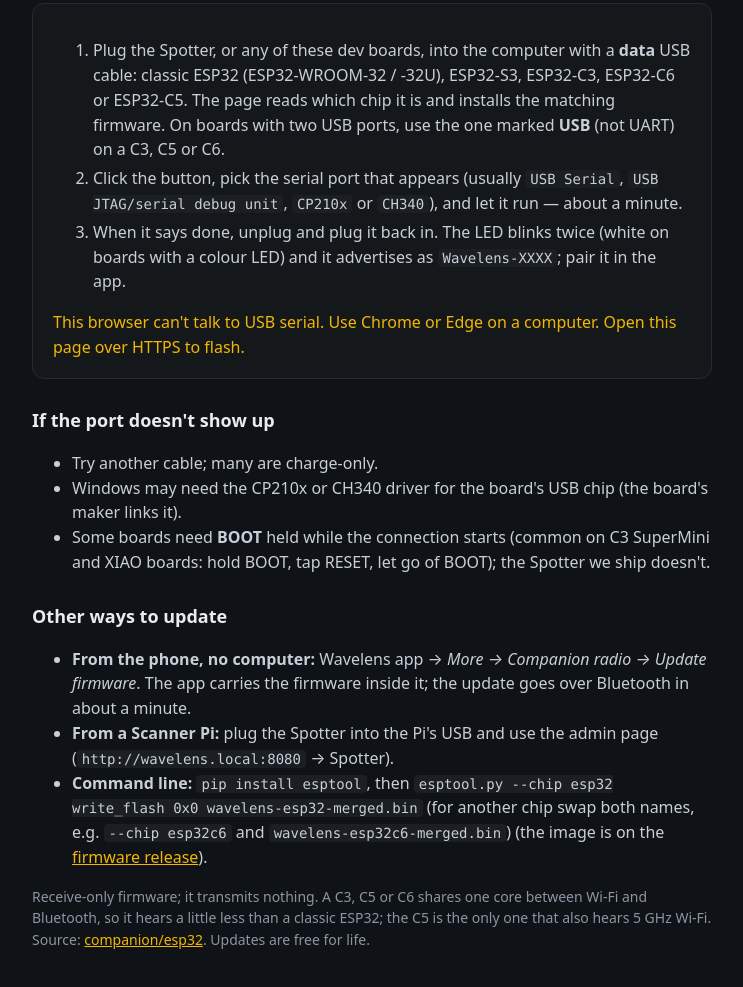
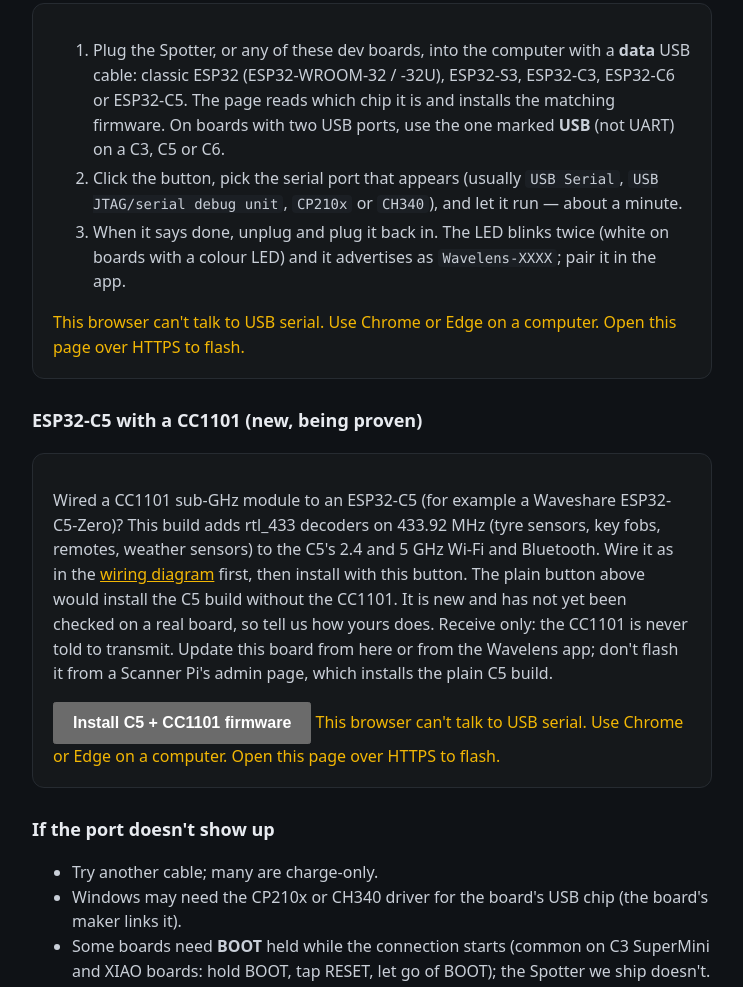
Before and after one commit to pmcbrien/wavelens, a plain HTML site: page docs/flash/index.html in a window 1280 px wide. Shown: the part 218-1205 px from the top of the page, without its empty margins (268-1011 px from the left). Drawn offline with Linux system fonts and the light colour scheme; no server answers.

Commit message:
Spotter firmware 2026.11.18.4 (a591149)

```diff
--- a/docs/flash/index.html
+++ b/docs/flash/index.html
@@ -40,6 +40,16 @@
     </esp-web-install-button>
   </div>
 
+  <h2 id="c5-cc1101">ESP32-C5 with a CC1101 (new, being proven)</h2>
+  <div class="box">
+    <p>Wired a CC1101 sub-GHz module to an ESP32-C5 (for example a Waveshare ESP32-C5-Zero)? This build adds rtl_433 decoders on 433.92&nbsp;MHz (tyre sensors, key fobs, remotes, weather sensors) to the C5's 2.4 and 5&nbsp;GHz Wi-Fi and Bluetooth. Wire it as in the <a href="https://wavelensapp.us/hardware.html#c5-cc1101">wiring diagram</a> first, then install with this button. The plain button above would install the C5 build without the CC1101. It is new and has not yet been checked on a real board, so tell us how yours does. Receive only: the CC1101 is never told to transmit. Update this board from here or from the Wavelens app; don't flash it from a Scanner Pi's admin page, which installs the plain C5 build.</p>
+    <esp-web-install-button manifest="manifest-esp32c5-cc1101.json">
+      <button slot="activate">Install C5 + CC1101 firmware</button>
+      <span slot="unsupported" class="nope">This browser can't talk to USB serial. Use Chrome or Edge on a computer.</span>
+      <span slot="not-allowed" class="nope">Open this page over HTTPS to flash.</span>
+    </esp-web-install-button>
+  </div>
+
   <h2>If the port doesn't show up</h2>
   <ul>
     <li>Try another cable; many are charge-only.</li>
--- /dev/null
+++ b/docs/flash/manifest-esp32c5-cc1101.json
@@ -0,0 +1 @@
+{"name": "Wavelens Spotter (esp32c5-cc1101)", "version": "2026.11.18.4", "new_install_prompt_erase": true, "builds": [{"chipFamily": "ESP32-C5", "parts": [{"path": "wavelens-esp32c5-cc1101-merged.bin", "offset": 0}]}]}
```
Also changed, not shown: 6 other files.
